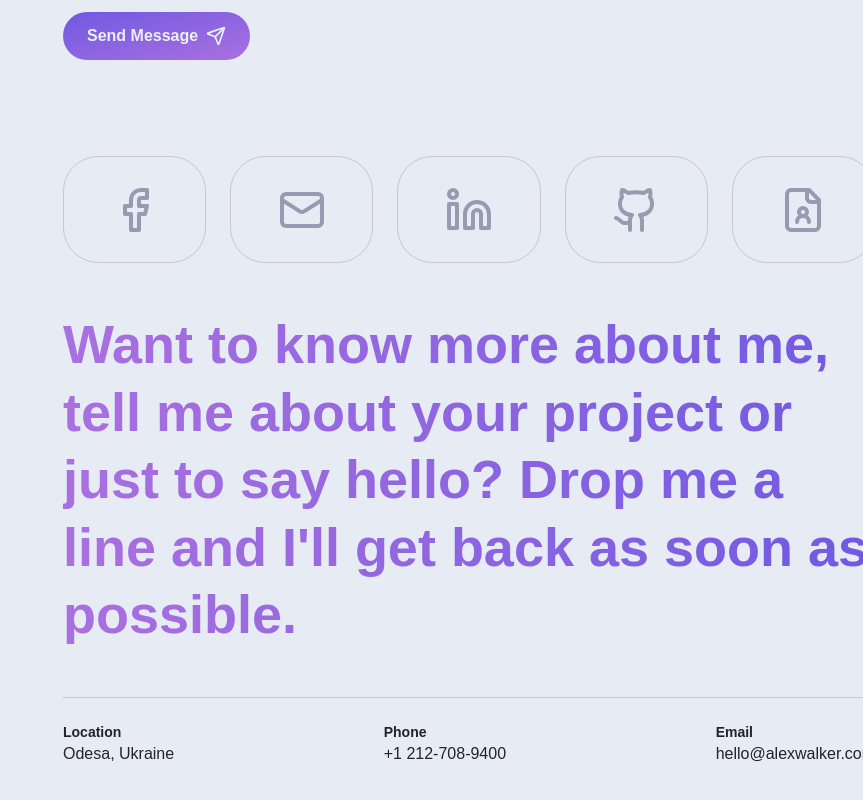
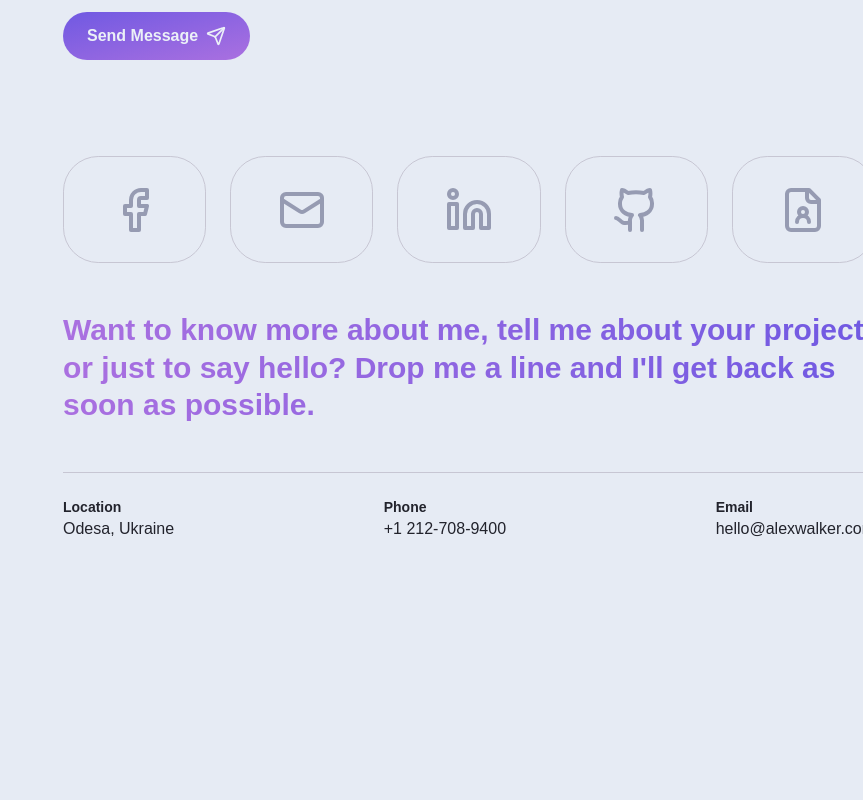
Before and after one commit to phongit-kha/design-to-code, a Next.js app: page / in a window 1280 px wide. Shown: the part 6411-7211 px from the top of the page, without its empty margins (417-1280 px from the left). After the commit the page ends 7024 px from the top, so only its background shows below. Built offline with nearby package versions, Linux system fonts and the light colour scheme.

Commit message:
style: fix text size

```diff
--- a/src/components/ContactSection.tsx
+++ b/src/components/ContactSection.tsx
@@ -113,7 +113,7 @@ export function ContactSection({
         </div>
 
         {/* Contact Message */}
-        <p className="mt-3 bg-gradient-to-r from-accent to-secondary bg-clip-text text-3xl font-extrabold leading-tight text-transparent lg:text-[54px]">
+        <p className="mt-3 bg-gradient-to-r from-accent to-secondary bg-clip-text text-3xl font-extrabold leading-tight text-transparent">
           Want to know more about me, tell me about your project or just to say
           hello? Drop me a line and I'll get back as soon as possible.
         </p>
```
